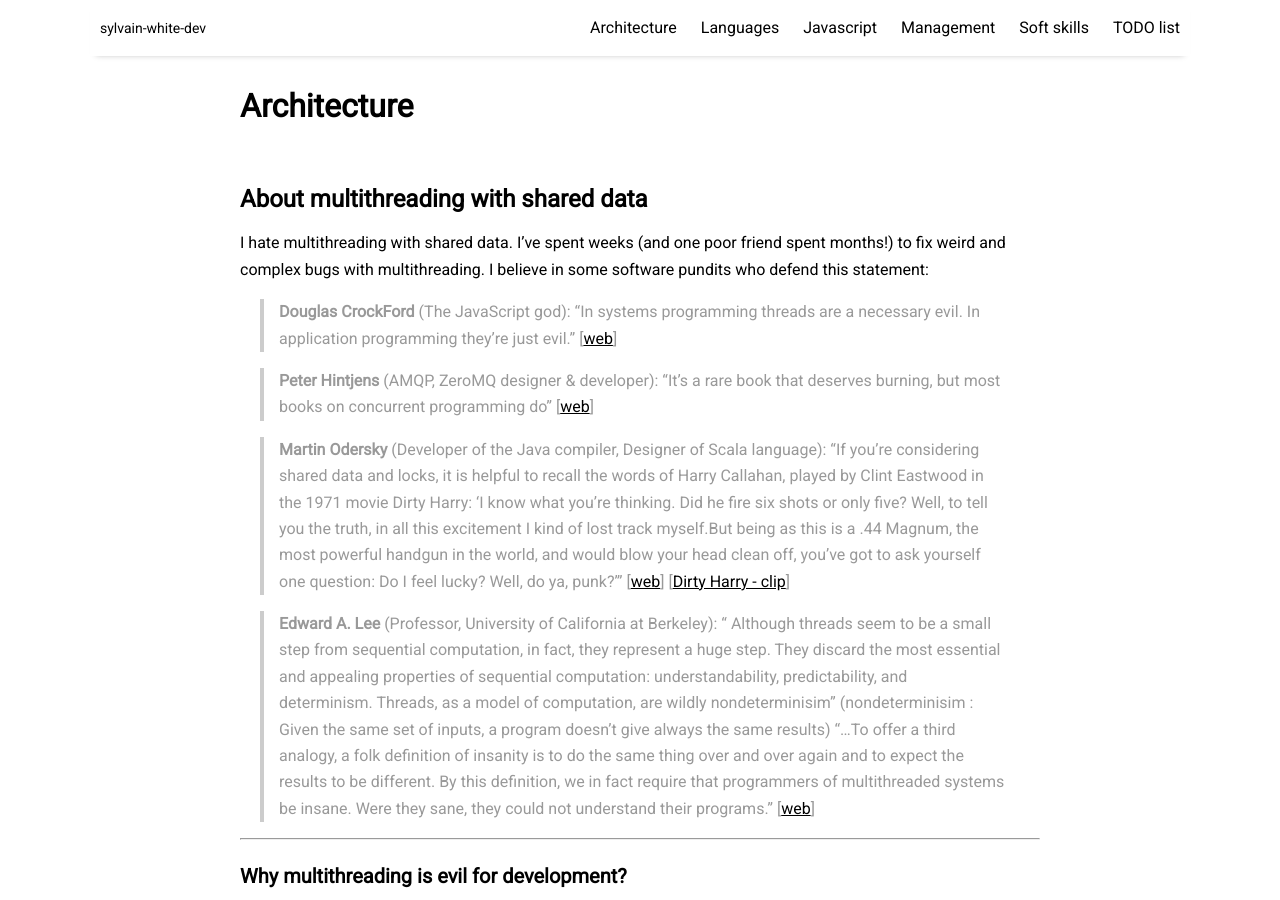
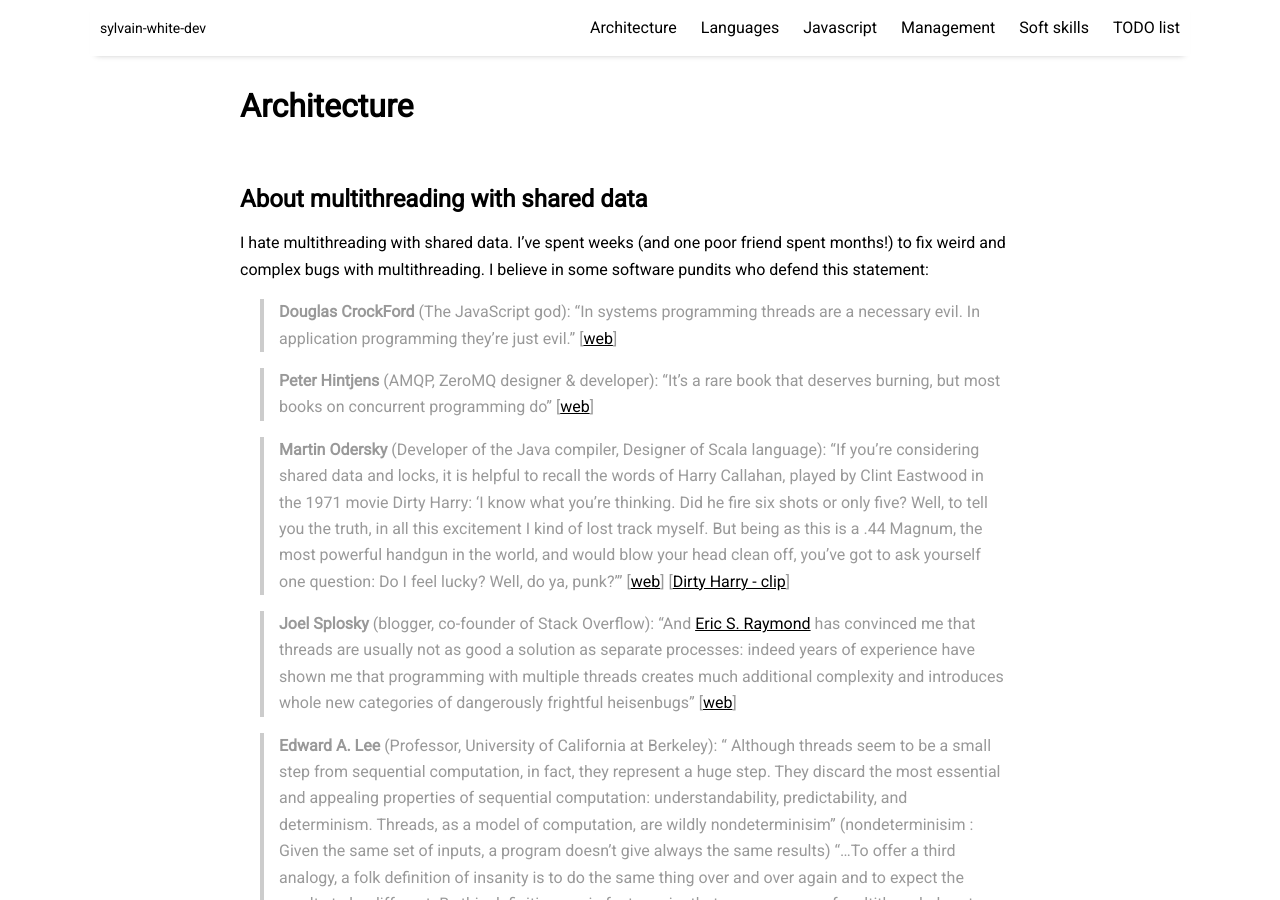
Before and after one commit to sylvainwhite/sylvain-white-dev, a Jekyll site: the page built from pages/architecture.md, in a window 1280 px wide and 900 px high. Built offline with Jekyll 4.4.1, drawn with Linux system fonts in a browser that asks for light colours; nearby versions of some CDN libraries.

Commit message:
Add quote on multithreading

```diff
--- a/pages/architecture.md
+++ b/pages/architecture.md
@@ -16,10 +16,12 @@ I hate multithreading with shared data. I've spent weeks (and one poor friend sp
 
 > **Peter Hintjens** (AMQP, ZeroMQ designer & developer): “It's a rare book that deserves burning, but most books on concurrent programming do” [[web](https://www.oreilly.com/library/view/zeromq/9781449334437/ch02s06.html){:target="_blank"}]
 
-> **Martin Odersky** (Developer of the Java compiler, Designer of Scala language): “If you're considering shared data and locks, it is helpful to recall the words of Harry Callahan, played by Clint Eastwood in the 1971 movie Dirty Harry: ‘I know what you're thinking. Did he fire six shots or only five? Well, to tell you the truth, in all this excitement I kind of lost track myself.But being as this is a .44 Magnum, the most powerful handgun in the world, and would blow your head clean off, you've got to ask yourself one question: Do I feel lucky? Well, do ya, punk?’” [[web](https://www.artima.com/pins1ed/actors-and-concurrency.html){:target="_blank"}]
+> **Martin Odersky** (Developer of the Java compiler, Designer of Scala language): “If you're considering shared data and locks, it is helpful to recall the words of Harry Callahan, played by Clint Eastwood in the 1971 movie Dirty Harry: ‘I know what you're thinking. Did he fire six shots or only five? Well, to tell you the truth, in all this excitement I kind of lost track myself. But being as this is a .44 Magnum, the most powerful handgun in the world, and would blow your head clean off, you've got to ask yourself one question: Do I feel lucky? Well, do ya, punk?’” [[web](https://www.artima.com/pins1ed/actors-and-concurrency.html){:target="_blank"}]
 [[Dirty Harry - clip](https://youtu.be/8Xjr2hnOHiM?t=93){:target="_blank"}]
 
-> **Edward A. Lee** (Professor, University of California at Berkeley): “  Although threads seem to be a small step from sequential computation, in fact, they represent a huge step.  They discard the most essential and appealing properties of sequential computation: understandability,  predictability,  and determinism. Threads, as a model of computation, are wildly nondeterminisim” (nondeterminisim : Given the same set of inputs, a program doesn't give always the same results) "...To offer a third analogy, a folk definition of insanity is to do the same thing over and over again and to expect the results to be different.  By this definition, we in fact require that programmers of multithreaded systems be insane. Were they sane, they could not understand their programs." [[web](https://www2.eecs.berkeley.edu/Pubs/TechRpts/2006/EECS-2006-1.pdf){:target="_blank"}]
+> **Joel Splosky** (blogger, co-founder of Stack Overflow): “And [Eric S. Raymond](http://web.stanford.edu/~ouster/cgi-bin/papers/threads.pdf){:target="_blank"} has convinced me that threads are usually not as good a solution as separate processes: indeed years of experience have shown me that programming with multiple threads creates much additional complexity and introduces whole new categories of dangerously frightful heisenbugs” [[web](https://www.joelonsoftware.com/2003/12/01/craftsmanship-2/){:target="_blank"}]
+
+> **Edward A. Lee** (Professor, University of California at Berkeley): “  Although threads seem to be a small step from sequential computation, in fact, they represent a huge step.  They discard the most essential and appealing properties of sequential computation: understandability,  predictability,  and determinism. Threads, as a model of computation, are wildly nondeterminisim” (nondeterminisim : Given the same set of inputs, a program doesn't give always the same results) "...To offer a third analogy, a folk definition of insanity is to do the same thing over and over again and to expect the results to be different. By this definition, we in fact require that programmers of multithreaded systems be insane. Were they sane, they could not understand their programs." [[web](https://www2.eecs.berkeley.edu/Pubs/TechRpts/2006/EECS-2006-1.pdf){:target="_blank"}]
 
 ------------------------------------------------------
 
```
